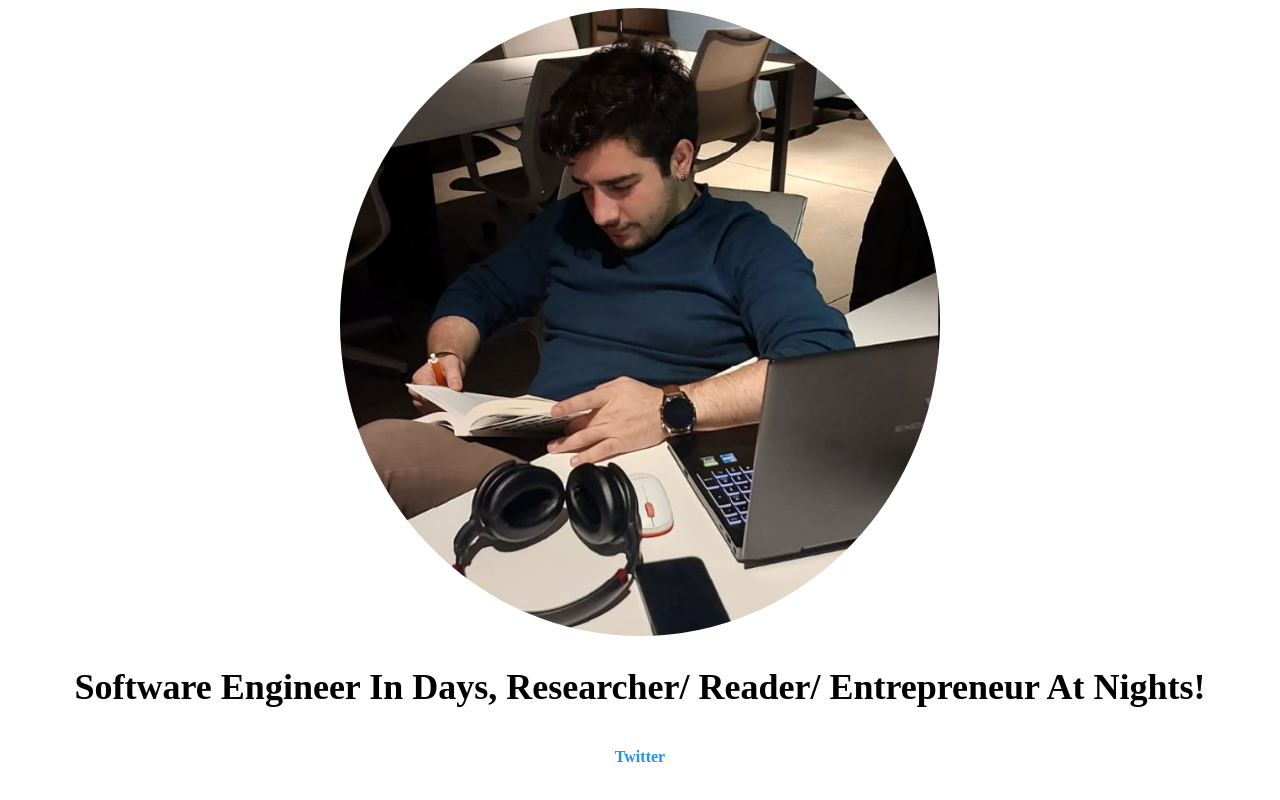
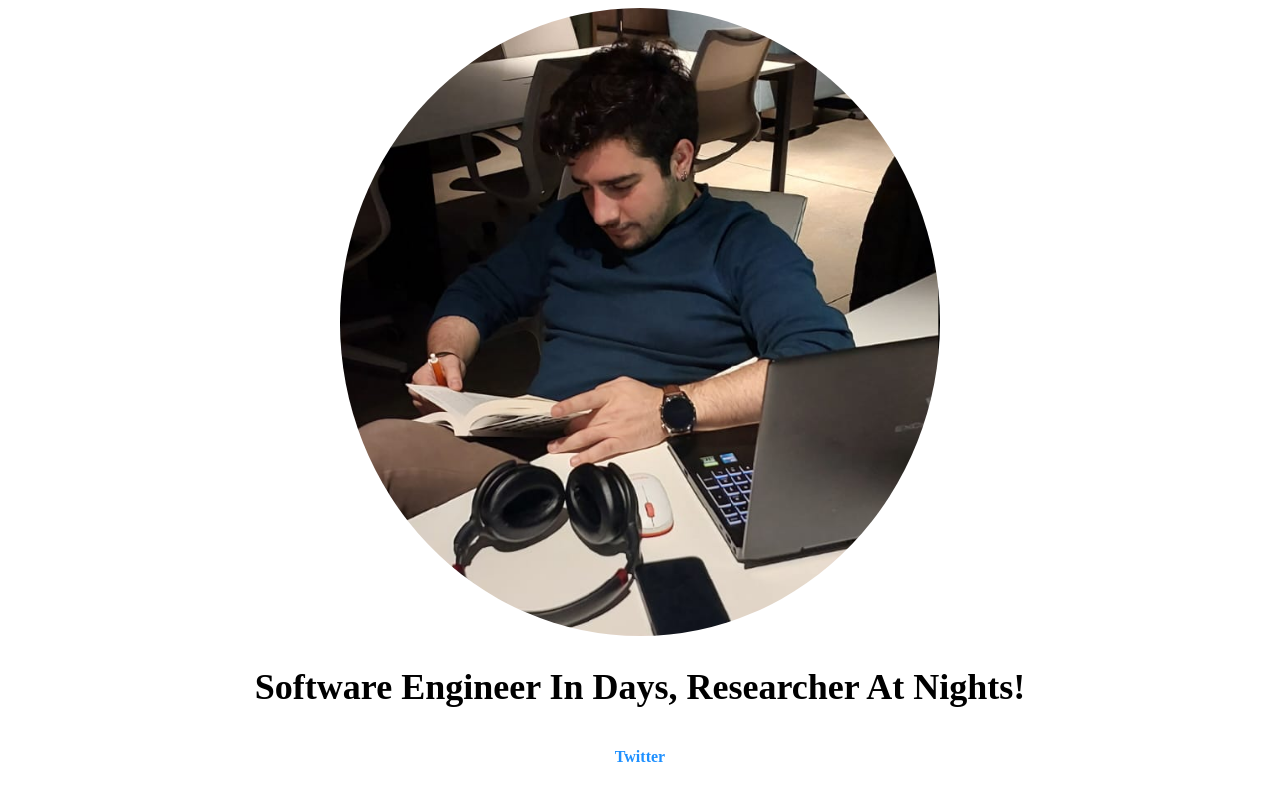
Before and after one commit to aytekXR/aytekxr.github.io, a plain HTML site: page index.html in a window 1280 px wide. Shown: the top 800 px of the page. Drawn offline with Linux system fonts and the light colour scheme.

Commit message:
reseracher

```diff
--- a/index.html
+++ b/index.html
@@ -7,7 +7,7 @@
   </head>
   <body>
     <img src="./assets/profilephoto.png" alt="Aytek Erdogan's Photo">
-    <h1>Software Engineer In Days, Researcher/ Reader/ Entrepreneur At Nights!</h1>
+    <h1>Software Engineer In Days, Researcher At Nights!</h1>
     <p></p>
     <ul>
       <li><a href="https://twitter.com/aytekerdo">Twitter</a></li>
```
